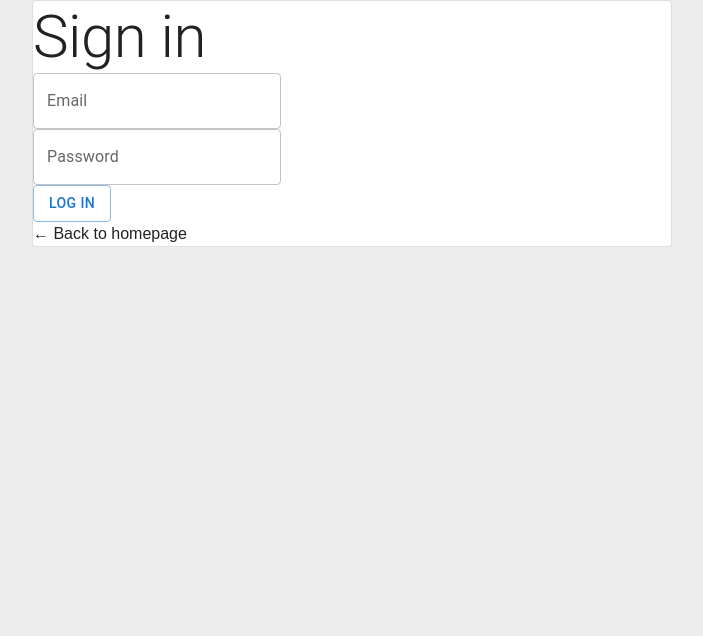
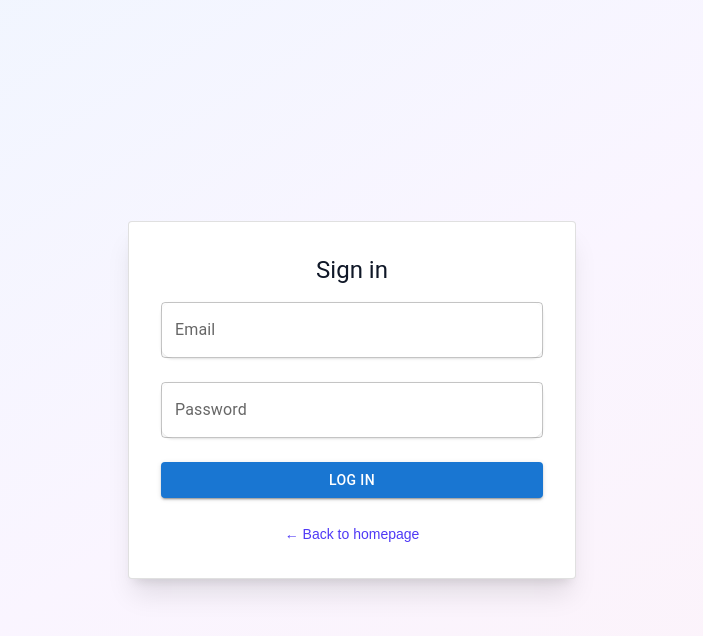
Before and after one commit to bureson/robbers-footpath-nextjs, a Next.js app: page /login in a window 1280 px wide. Shown: the top 636 px of the page, without its empty margins (288-991 px from the left). Built offline with nearby package versions, Linux system fonts and the light colour scheme; no server answers.

Commit message:
Trail grid for homepage

```diff
--- a/src/app/admin/year/[slug]/page.tsx
+++ b/src/app/admin/year/[slug]/page.tsx
@@ -33,14 +33,11 @@ export default function Year () {
   const handleClick = (ev: any) => ev.preventDefault();
   const onNavigateHome = () => router.push('/');
   const onNavigateDashboard = () => router.push(`/admin`);
-  const onChangeEventDate = (ev: any) => {
-    setYear({ ...year, eventDate: ev.target.value });
-  };
   return (
     <ProtectedRoute>
       <Box p={2}>
         <Breadcrumbs onClick={handleClick}>
-          <Link href='/' onClick={onNavigateDashboard}>Home</Link>
+          <Link href='/' onClick={onNavigateHome}>Home</Link>
           <Link href='/admin' onClick={onNavigateDashboard}>Dashboard</Link>
           <Typography>Year {slug}</Typography>
         </Breadcrumbs>
--- a/src/app/admin/year/[slug]/trailTable.tsx
+++ b/src/app/admin/year/[slug]/trailTable.tsx
@@ -16,8 +16,8 @@ export default function TrailTable (props: any) {
               <TableRow>
                 <TableCell>Title</TableCell>
                 <TableCell>Description</TableCell>
-                <TableCell>Distance</TableCell>
-                <TableCell>Elevation</TableCell>
+                <TableCell>Distance (km)</TableCell>
+                <TableCell>Elevation (m)</TableCell>
               </TableRow>
             </TableHead>
             <TableBody>
--- /dev/null
+++ b/src/app/components/trailGrid.tsx
@@ -0,0 +1,31 @@
+export default function TrailGrid (props: any) {
+  const { trailList } = props;
+  return (
+    <div className='grid grid-cols-1 sm:grid-cols-2 md:grid-cols-3 lg:grid-cols-4 gap-6'>
+      {trailList.map((trail: any) => {
+        return (
+          <div key={trail.id} className='group trail-card relative bg-white rounded-lg shadow-lg overflow-hidden transition-all duration-500 transform hover:translate-y-[-8px] hover:shadow-xl'>
+            <div className='flex flex-col p-6 space-y-4 h-full'>
+              <h3 className='text-2xl font-semibold text-gray-800'>{trail.title}</h3>
+              <p className='text-sm text-gray-600'>{trail.description}</p>
+              <div className='mt-auto flex space-x-4 mt-4'>
+                <a
+                  href={`${trail.gpxFileUrl}?download=1`}
+                  className='w-full bg-blue-600 text-white text-center py-2 rounded-lg transition duration-300 hover:bg-blue-700'
+                >
+                  Stáhnout GPX
+                </a>
+                <a
+                  href={'detailUrl'}
+                  className='w-full bg-gray-600 text-white text-center py-2 rounded-lg transition duration-300 hover:bg-gray-700'
+                >
+                  Detaily
+                </a>
+              </div>
+            </div>
+          </div>
+        );
+      })}
+    </div>
+  )
+}
--- a/src/app/globals.css
+++ b/src/app/globals.css
@@ -37,6 +37,11 @@ h1 {
   opacity: 1;
 }
 
+.home-page .inverse {
+  background: #fff;
+  color: var(--foreground);
+}
+
 .dashboard {
   background: #fff;
   color: #000;
@@ -45,4 +50,14 @@ h1 {
 
 .bg-accent {
   background-color: #0a580a;
+  color: #fff;
 }
+
+.bg-accent-10 {
+  background-color: #e5e9e4;
+  color: #0a580a;
+}
+
+.trail-card {
+  background: var(--background);
+}
--- a/src/app/login/page.tsx
+++ b/src/app/login/page.tsx
@@ -29,21 +29,74 @@ export default function Login () {
     }
   };
   return (
-    <Box className='login'>
-      <Card variant='outlined' style={{ margin: 'auto', width: '50%' }}>
-        <Typography variant='h2'>Sign in</Typography>
-        <form onSubmit={handleLogin}>
+     <Box className="flex justify-center items-center h-screen bg-gradient-to-br from-blue-50 via-purple-50 to-pink-50">
+      <Card
+        variant="outlined"
+        className="w-full max-w-md p-8 shadow-xl rounded-2xl bg-white"
+      >
+        <Box mb={2}>
+          <Typography
+            variant="h5"
+            className="text-center text-4xl font-extrabold text-gray-900 tracking-tight"
+          >
+            Sign in
+          </Typography>
+        </Box>
+
+        <form onSubmit={handleLogin} className="space-y-6">
+          {/* Email Input */}
           <Box>
-            <TextField variant='outlined' value={email} onChange={onChangeEmail} label='Email' placeholder='admin@example.com' />
+            <TextField
+              variant="outlined"
+              fullWidth
+              label="Email"
+              placeholder="admin@example.com"
+              value={email}
+              onChange={onChangeEmail}
+              className="bg-white rounded-xl shadow-sm focus:outline-none focus:ring-2 focus:ring-indigo-600 transition duration-200 ease-in-out"
+            />
           </Box>
+
+          {/* Password Input */}
           <Box>
-            <TextField variant='outlined' type='password' value={password} onChange={onChangePassword} label='Password' autoComplete='current-password' />
+            <TextField
+              variant="outlined"
+              fullWidth
+              type="password"
+              label="Password"
+              value={password}
+              onChange={onChangePassword}
+              autoComplete="current-password"
+              className="bg-white rounded-xl shadow-sm focus:outline-none focus:ring-2 focus:ring-indigo-600 transition duration-200 ease-in-out"
+            />
           </Box>
-          {error && <Box><Alert severity='error'>{error}</Alert></Box>}
+
+          {/* Error Message */}
+          {error && (
+            <Box>
+              <Alert severity="error" className="mt-4">{error}</Alert>
+            </Box>
+          )}
+
+          {/* Login Button */}
           <Box>
-            <Button variant='outlined' type='submit'>Log in</Button>
+            <Button
+              variant="contained"
+              color="primary"
+              fullWidth
+              type="submit"
+              className="py-3 text-lg font-medium rounded-lg hover:bg-indigo-700 transition-colors duration-200"
+            >
+              Log in
+            </Button>
           </Box>
-          <a href='/'>← Back to homepage</a>
+
+          {/* Back to Homepage Link */}
+          <Box className="text-center mt-4">
+            <a href="/" className="text-indigo-600 hover:text-indigo-800 text-sm transition duration-150 ease-in-out">
+              ← Back to homepage
+            </a>
+          </Box>
         </form>
       </Card>
     </Box>
--- a/src/app/page.tsx
+++ b/src/app/page.tsx
@@ -5,18 +5,43 @@ import { useEffect, useState } from 'react';
 
 import supabase from './lib/supabaseClient';
 import LoadingSpinner from './components/loadingSpinner';
+import TrailGrid from './components/trailGrid';
 
 const monthList = ['leden', 'únor', 'březen', 'duben', 'květen', 'červen', 'červenec', 'srpen', 'září', 'říjen', 'listopad', 'prosinec'];
 
+const getTrasyLabel = (trasyCount: Number) => {
+  switch (trasyCount) {
+    case 0:
+      return 'Žádné trasy';
+    case 1:
+      return '1 trasa';
+    case 2:
+    case 3:
+    case 4:
+      return `${trasyCount} trasy`;
+    default:
+      return `${trasyCount} tras`;
+  }
+}
+
 export default function Home() {
   const [year, setYear] = useState<any>({});
+  const [trailList, setTrailList] = useState<any[]>([]);
   const [error, setError] = useState('');
   const [loading, setLoading] = useState(true);
   useEffect(() => {
     const gettingLatestYear = async () => {
-      const { data, error } = await supabase.from('year').select('*').order('year', { ascending: false }).limit(1);
-      if (error) setError(error.message);
-      else setYear(data[0]);
+      const { data: yearData, error: yearError } = await supabase.from('year').select('*').order('year', { ascending: false }).limit(1);
+      if (yearError) setError(yearError.message);
+      else {
+        const year = yearData[0];
+        const { data: trailData, error: trailError } = await supabase.from('trail').select('*').eq('yearId', year.id);
+        if (trailError) setError(trailError.message);
+        else {
+          setYear(year);
+          setTrailList(trailData);
+        }
+      };
       setLoading(false);
     };
     gettingLatestYear();
@@ -25,6 +50,9 @@ export default function Home() {
   const eventYear = eventDate.getFullYear();
   const month = monthList[eventDate.getMonth()];
   const day = eventDate.getDate();
+
+  const hikingTrailList = trailList.filter(trail => trail.type === 'hiking');
+  const cyclingTrailList = trailList.filter(trail => trail.type === 'cycling');
   return (
     <div>
       {loading && <LoadingSpinner />}
@@ -59,6 +87,37 @@ export default function Home() {
                 width={16}
                 height={16} />
               <span className='font-medium'>Mníšek u Liberce</span>
+            </div>
+          </div>
+        </section>
+        <section className='py-20 px-4 bg-background w-full inverse'>
+          <div className='max-w-7xl mx-auto'>
+            <div className='mb-16'>
+              <div className='flex items-center gap-3 mb-8'>
+                <div className='p-2 bg-accent-10 rounded-lg'>
+                   <svg xmlns='http://www.w3.org/2000/svg' width='24' height='24' viewBox='0 0 24 24' fill='none' stroke='currentColor' strokeWidth='2' strokeLinecap='round' strokeLinejoin='round' className='lucide lucide-mountain w-8 h-8'>
+                    <path d='m8 3 4 8 5-5 5 15H2L8 3z' />
+                  </svg>
+                </div>
+                <h3 className='text-2xl font-bold text-foreground font-serif'>Pěší trasy</h3>
+                <span className='bg-accent-10 text-primary px-3 py-1 rounded-full text-sm font-medium'>{getTrasyLabel(hikingTrailList.length)}</span>
+              </div>
+              <TrailGrid trailList={hikingTrailList} />
+            </div>
+            <div>
+              <div className='flex items-center gap-3 mb-8'>
+                <div className='p-2 bg-accent-10 rounded-lg'>
+                   <svg xmlns="http://www.w3.org/2000/svg" width="24" height="24" viewBox="0 0 24 24" fill="none" stroke="currentColor" strokeWidth="2" strokeLinecap="round" strokeLinejoin="round" className="lucide lucide-bike w-8 h-8 text-accent">
+                    <circle cx="18.5" cy="17.5" r="3.5" />
+                    <circle cx="5.5" cy="17.5" r="3.5" />
+                    <circle cx="15" cy="5" r="1" />
+                    <path d="M12 17.5V14l-3-3 4-3 2 3h2" />
+                  </svg>
+                </div>
+                <h3 className='text-2xl font-bold text-foreground font-serif'>Cyklo trasy</h3>
+                <span className='bg-accent-10 text-primary px-3 py-1 rounded-full text-sm font-medium'>{getTrasyLabel(cyclingTrailList.length)}</span>
+              </div>
+              <TrailGrid trailList={cyclingTrailList} />
             </div>
           </div>
         </section>
```
